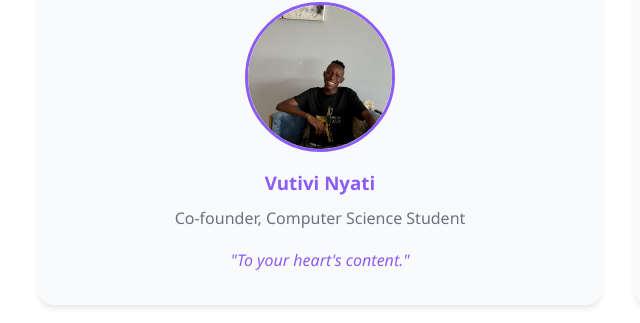
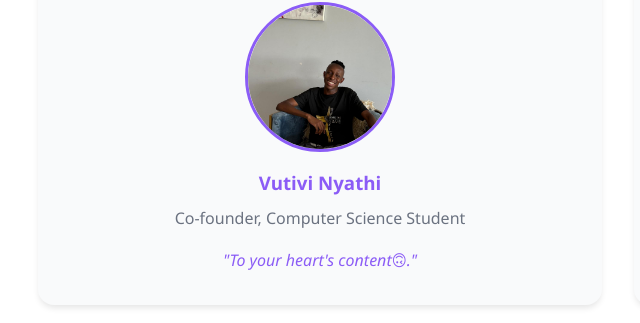
Before and after one commit to Masebola/Sabaody, a plain HTML site: page index.html in a window 1280 px wide. Shown: the part 1275-1598 px from the top of the page, 22-662 px from the left. Drawn offline with Linux system fonts and the light colour scheme.

Commit message:
Update index.html

```diff
--- a/index.html
+++ b/index.html
@@ -95,9 +95,9 @@
                         <div class="founder-image">
                             <img src="images/Vutivi.jpg" alt="Vutivi Nyathi">
                         </div>
-                        <h3>Vutivi Nyati</h3>
+                        <h3>Vutivi Nyathi</h3>
                         <p class="founder-title">Co-founder, Computer Science Student</p>
-                        <p class="founder-quote">"To your heart's content."</p>
+                        <p class="founder-quote">"To your heart's content🙃."</p>
                     </div>
                     <div class="founder-card">
                         <div class="founder-image">
```
